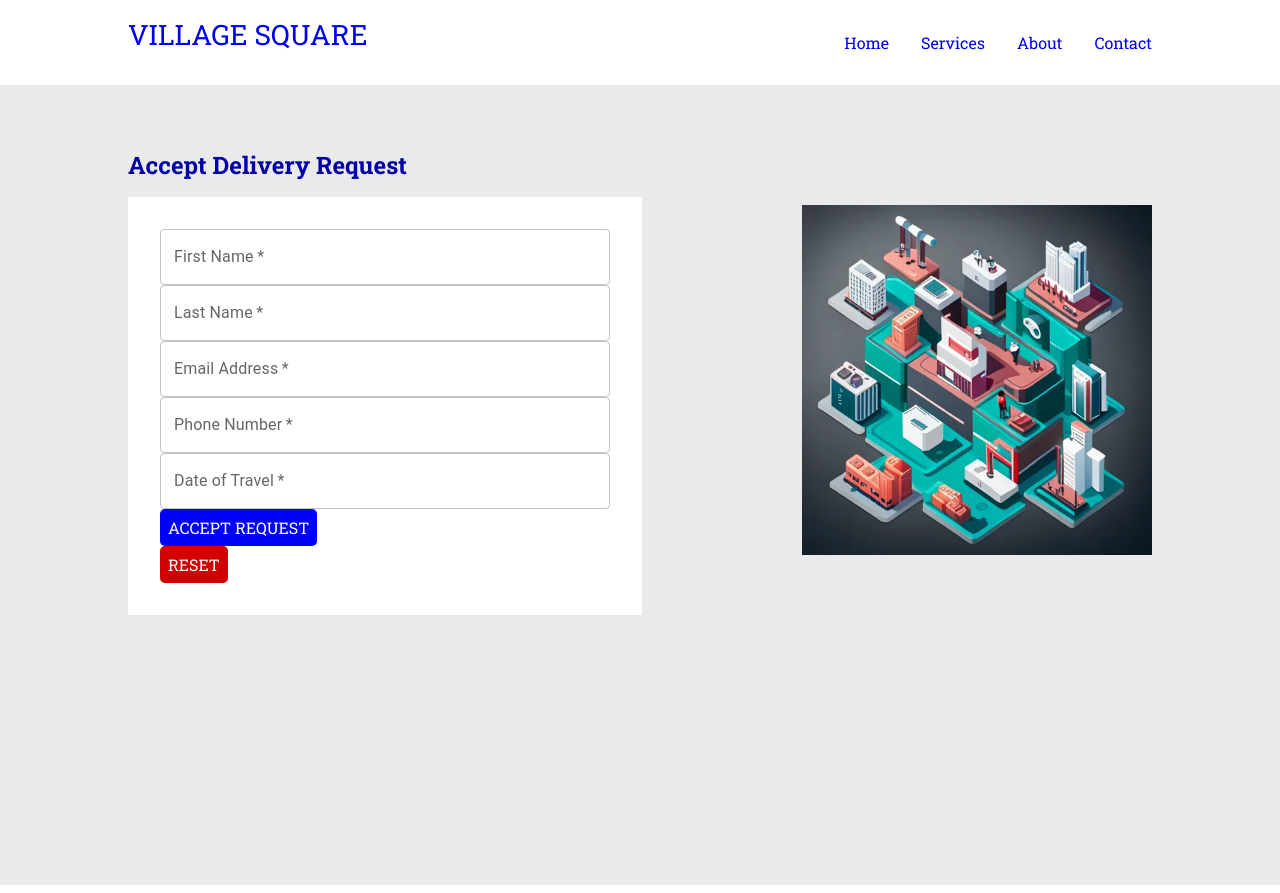
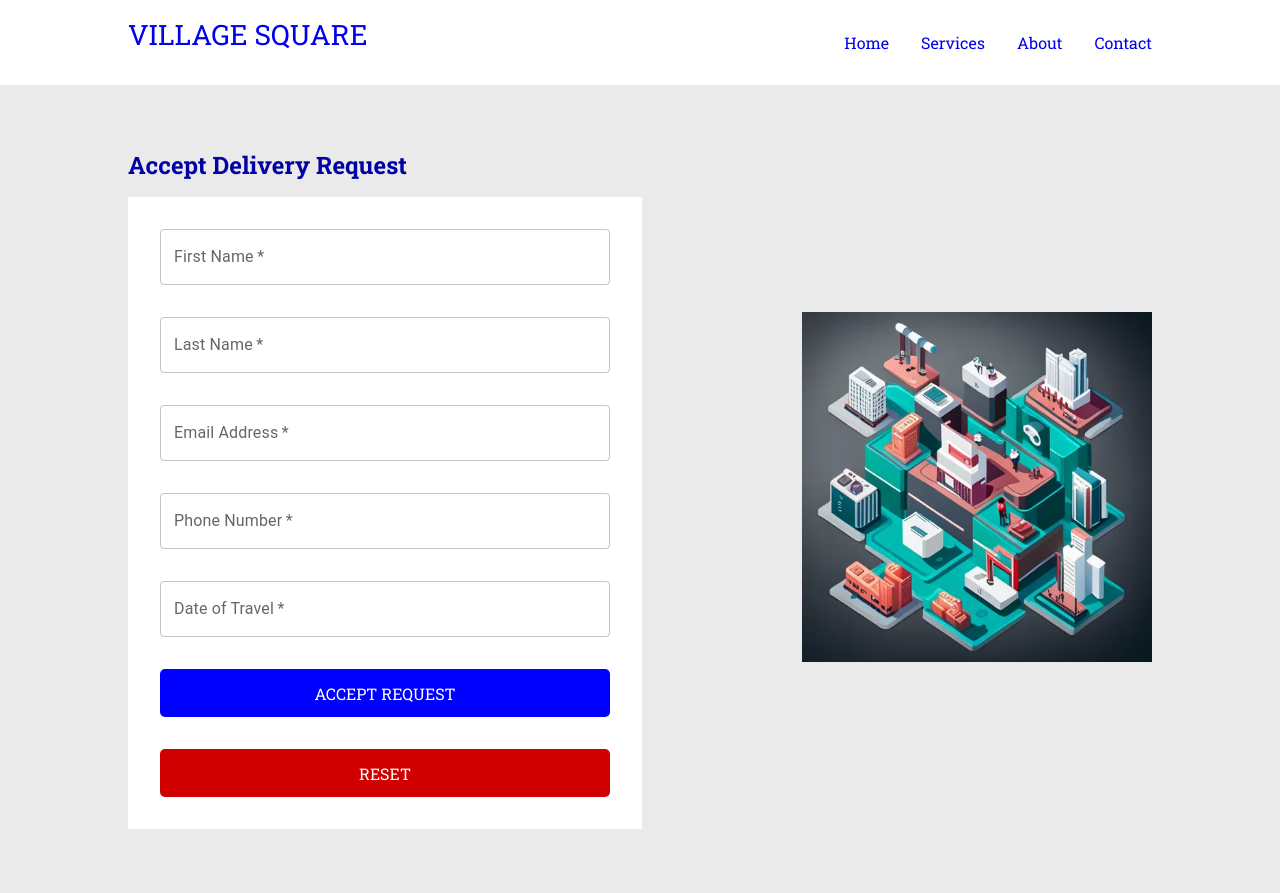
Before and after one commit to vincentabolarin/vlgsqr, a Next.js app: page /shipping/accept-request/1 in a window 1280 px wide. Built offline with nearby package versions, Linux system fonts and the light colour scheme.

Commit message:
adjust button height and style single column forms

```diff
--- a/app/globals.scss
+++ b/app/globals.scss
@@ -62,7 +62,7 @@ select {
 }
 
 button {
-  height: fit-content;
+  height: 3rem;
   font-family: inherit;
   background-color: var(--blue-1);
   color: var(--white);
@@ -116,6 +116,17 @@ form {
     select {
       font-size: var(--font-size-16);
     }
+  }
+}
+
+.singleColumnForm {
+  display: flex;
+  flex-direction: column;
+  gap: 2rem;
+
+  input,
+  select {
+    font-size: var(--font-size-16);
   }
 }
 
```
